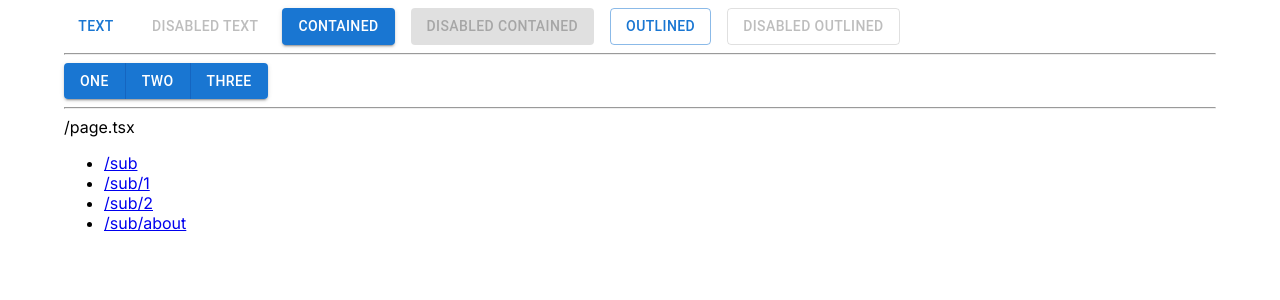
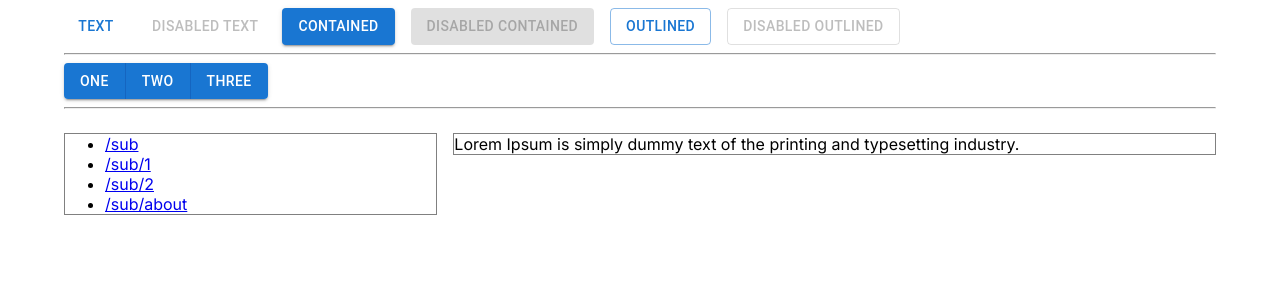
Before and after one commit to KNHui/restaurant-board, a Next.js app: page / in a window 1280 px wide. Shown: the top 300 px of the page. Built offline with nearby package versions, Linux system fonts and the light colour scheme; data requests are answered from the project's data file.

Commit message:
feat: Add Grid

```diff
--- a/app/page.tsx
+++ b/app/page.tsx
@@ -4,7 +4,7 @@
 import { StoreService } from './server/services/store-service';
 import BasicButtons from './components/buttons';
 import BasicButtonGroup from './components/button-group';
-import { Container } from '@mui/material';
+import { Container, Grid } from '@mui/material';
 
 export default function Home() {
   const storeService = new StoreService();
@@ -16,8 +16,9 @@
       <hr></hr>
       <BasicButtonGroup></BasicButtonGroup>
       <hr></hr>
-      /page.tsx
-      <ul>
+      <Grid container spacing={2}>
+        <Grid item xs={4}>
+          <ul style={{ border: '1px solid gray' }}>
             <li>
               <Link href="/sub">/sub</Link>
             </li>
@@ -32,7 +33,13 @@
               <Link href="/sub/about">/sub/about</Link>
             </li>
           </ul>
-
+        </Grid>
+        <Grid item xs={8}>
+          <p style={{ border: '1px solid gray' }}>
+            {longString}
+          </p>
+        </Grid>
+      </Grid>
     </Container>
   )
 }
```
Lines whose indentation alone changed are shown as unchanged.
